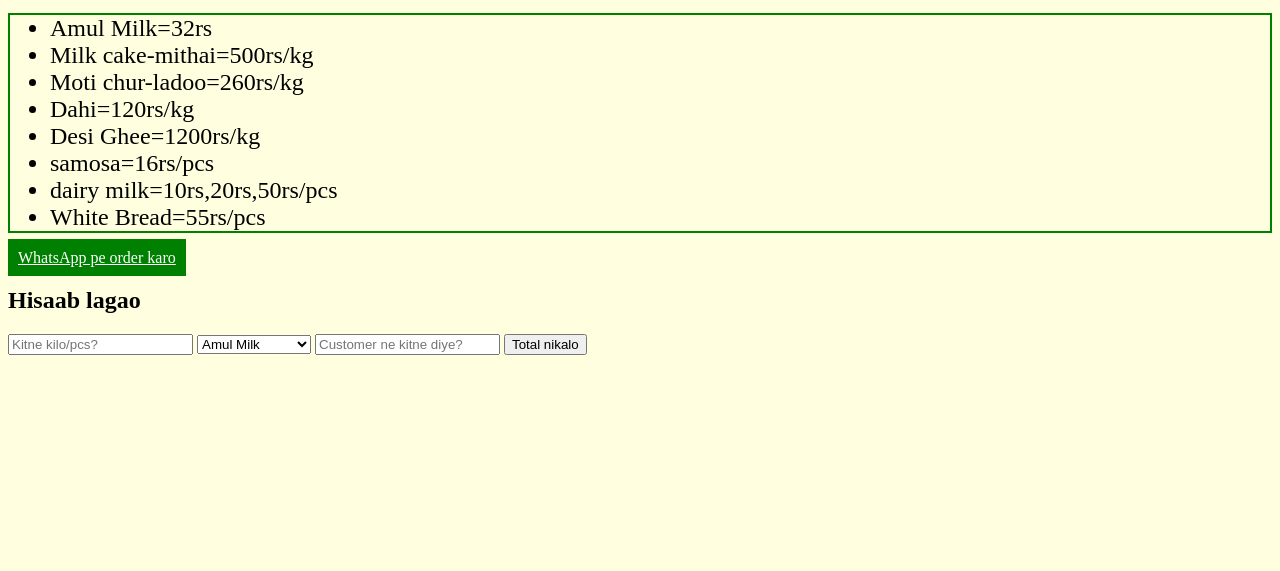
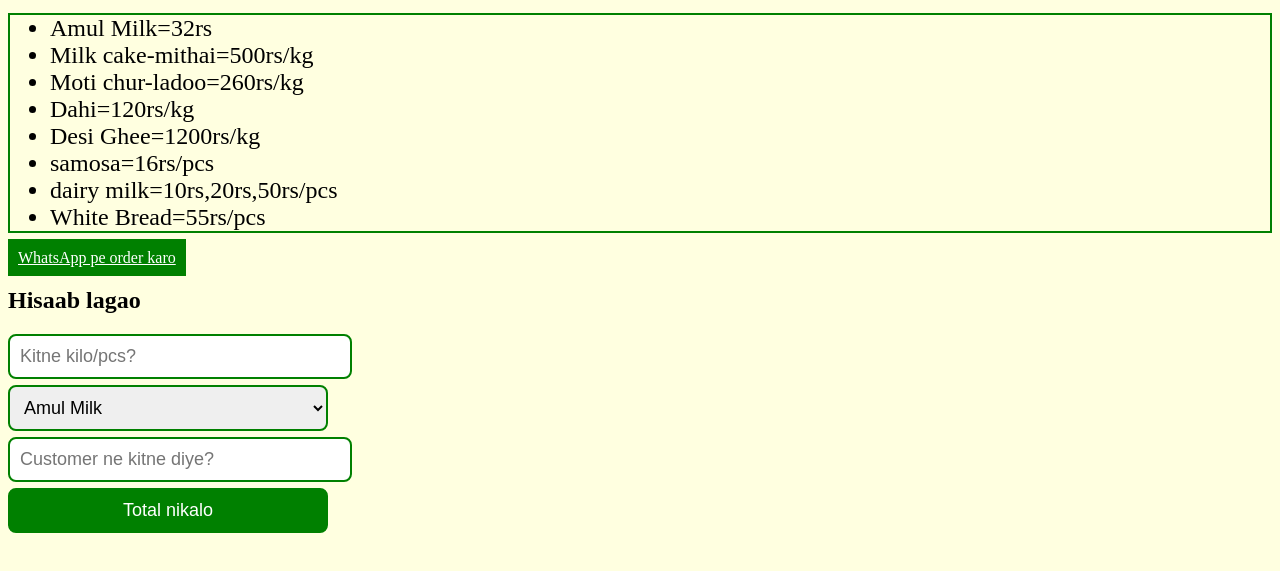
Before and after one commit to paisalogicc-create/rate-card, a plain HTML site: page index.html in a window 1280 px wide. Shown: the part 101-672 px from the top of the page. Drawn offline with Linux system fonts and the light colour scheme.

Commit message:
Update index.html

```diff
--- a/index.html
+++ b/index.html
@@ -4,6 +4,17 @@
 <meta name="viewport" content="width=device-width, initial-scale=1">
 <title>Dairy Items</title>
 <style>
+  input, select, button {
+  font-size: 18px;
+  padding: 10px;
+  margin: 6px 0;
+  width: 100%;
+  max-width: 320px;
+  display: block;
+  border-radius: 8px;
+  border: 2px solid green;
+}
+button { background: green; color: white; }
 body { background-color: lightyellow; }
 a { background-color: green; color: white; padding: 10px; }
 h1 { color: Lightcoral; text-align: center; }
```
